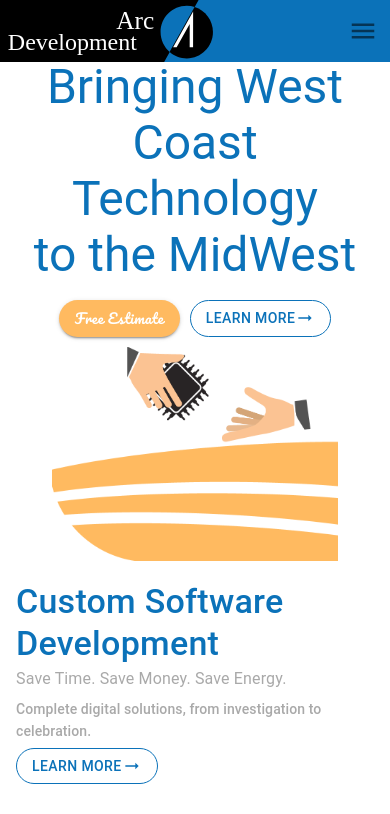
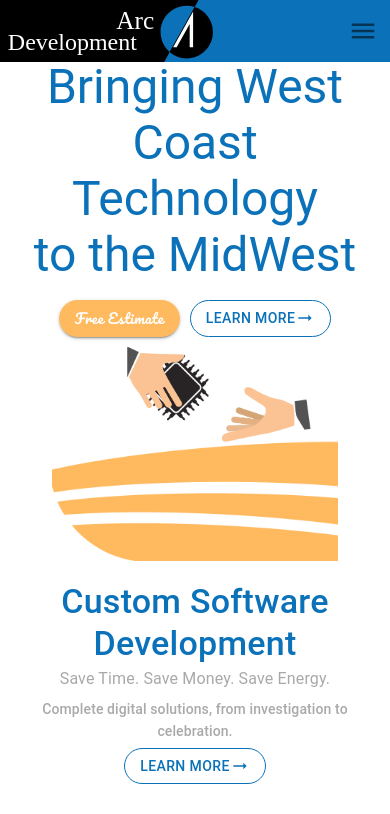
Before and after one commit to oybek703/mui-react, a React (Create React App) app: page / in a window 390 px wide. Shown: the top 814 px of the page. Built offline with nearby package versions, Linux system fonts and the light colour scheme.

Commit message:
mobile responsivenes is added to services block

```diff
--- a/src/components/UI/Service.js
+++ b/src/components/UI/Service.js
@@ -1,5 +1,5 @@
 import React, {Fragment} from 'react'
-import {makeStyles, Typography} from "@material-ui/core"
+import {makeStyles, Typography, useMediaQuery} from "@material-ui/core"
 import Grid from "@material-ui/core/Grid"
 import LearnButton from "./LearnButton"
 
@@ -15,13 +15,16 @@ const useStyles = makeStyles(theme => ({
 
 const Service = ({title, text, img, subtext, link}) => {
     const classes = useStyles()
+    const matchXS = useMediaQuery(theme => theme.breakpoints.down('xs'))
     return (
         <Fragment>
             <Grid item>
-                <Typography variant='h4' className={classes.title}>{title}</Typography>
-                <Typography gutterBottom variant='subtitle1' className={classes.text}>{text}</Typography>
-                <Typography gutterBottom variant='subtitle2' className={classes.text}>{subtext}</Typography>
-                <LearnButton link={link}/>
+                <Typography align={matchXS ? 'center' : 'left'} variant='h4' className={classes.title}>{title}</Typography>
+                <Typography align={matchXS ? 'center' : 'left'} gutterBottom variant='subtitle1' className={classes.text}>{text}</Typography>
+                <Typography align={matchXS ? 'center' : 'left'} gutterBottom variant='subtitle2' className={classes.text}>{subtext}</Typography>
+                <Grid item container justify={matchXS ? 'center' : 'flex-start'}>
+                    <LearnButton link={link}/>
+                </Grid>
             </Grid>
             <Grid item>
                 <img src={img} alt={`${title} logo`}/>
```
